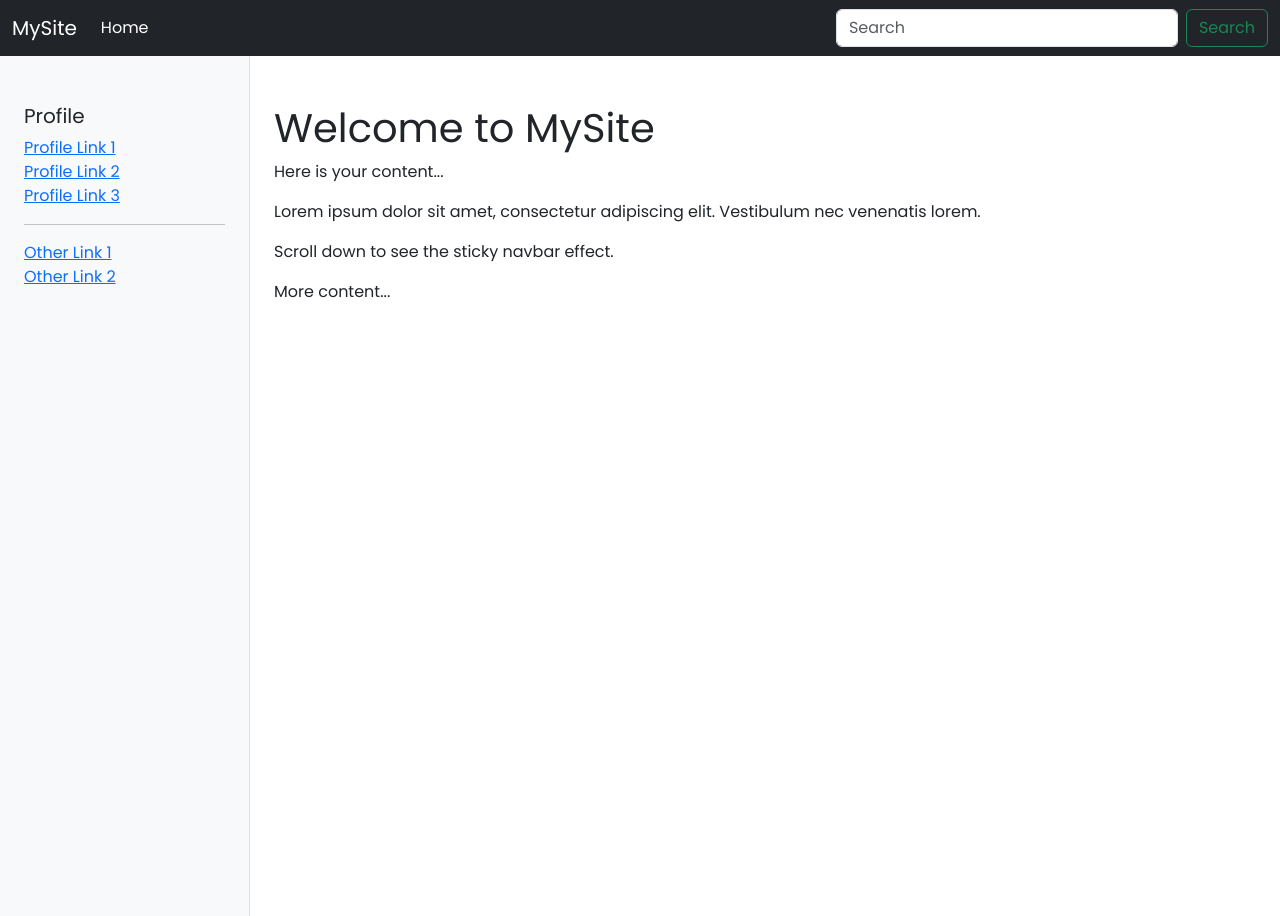
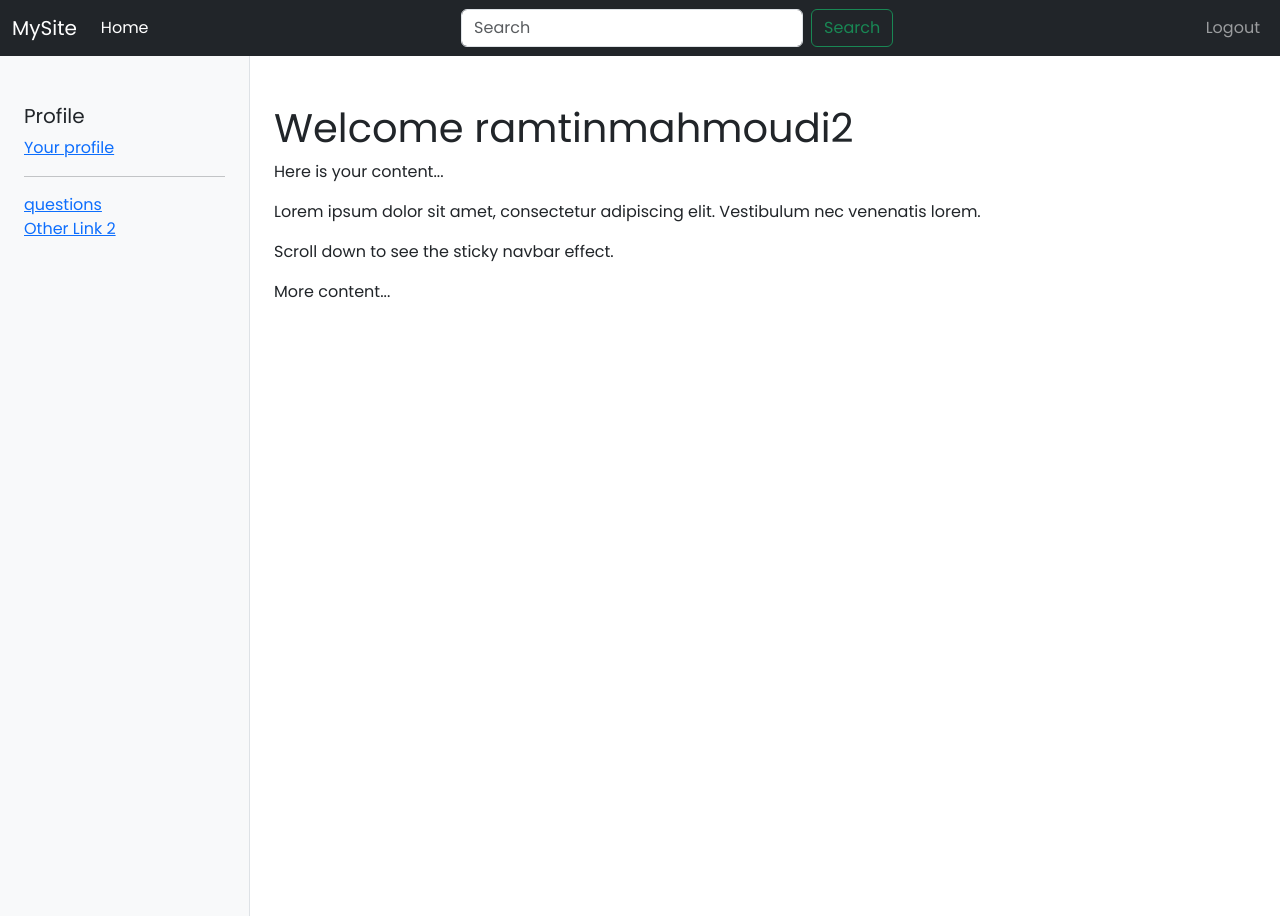
Before and after one commit to ramtinmk/rahnama, a Flask app: page /home in a window 1280 px wide. Run offline with Flask 3, Linux system fonts and the light colour scheme; a user stored in the database is signed in.

Commit message:
adding questions

```diff
--- a/main.py
+++ b/main.py
@@ -200,14 +200,17 @@ def questions():
     posts = cursor.fetchall()
 
     # Get the total number of posts to calculate total pages
-    total_posts = db.execute('SELECT COUNT(*) FROM posts').fetchone()[0]
-
+    total_posts = db.execute('SELECT COUNT(*) as count FROM Posts').fetchone()['count']
     total_pages = (total_posts + per_page - 1) // per_page  # Total pages
 
     # Render the template and pass the posts, current page, and total pages
     return render_template("questions.html", posts=posts, page=page, total_pages=total_pages)
 
 
+@app.route("/logout")
+def logout():
+    session.pop("username","")
+    return redirect("/home")
 
 
 if __name__ == '__main__':
--- a/templates/home.html
+++ b/templates/home.html
@@ -39,7 +39,11 @@
                     </li>
                 </ul>
                 {% else %}
-
+                <ul class="navbar-nav ms-auto">
+                    <li class="nav-item">
+                        <a class="nav-link" href="/logout">Logout</a>
+                    </li>
+                </ul>
 
                 {% endif %}
             </div>
@@ -50,22 +54,18 @@
     <div class="d-flex">
         <nav id="sidebar" class="bg-light border-end">
             <div class="p-4 pt-5">
+                {% if is_logged %}
                 <h5>Profile</h5>
                 <ul class="list-unstyled components">
                     <li>
-                        <a href="#">Profile Link 1</a>
-                    </li>
-                    <li>
-                        <a href="#">Profile Link 2</a>
-                    </li>
-                    <li>
-                        <a href="#">Profile Link 3</a>
-                    </li>
+                        <a href="/yourprofile">Your profile</a>
                 </ul>
+                {% else %}
+                {% endif %}
                 <hr>
                 <ul class="list-unstyled components">
                     <li>
-                        <a href="#">Other Link 1</a>
+                        <a href="/questions">questions</a>
                     </li>
                     <li>
                         <a href="#">Other Link 2</a>
@@ -76,11 +76,15 @@
 
         <!-- Main Content -->
         <div class="container-fluid p-4" id="main-content">
-            <h1>Welcome to MySite</h1>
+            {% if is_logged %}
+            <h1>Welcome {{username}}</h1>
             <p>Here is your content...</p>
             <p>Lorem ipsum dolor sit amet, consectetur adipiscing elit. Vestibulum nec venenatis lorem.</p>
             <p>Scroll down to see the sticky navbar effect.</p>
             <p>More content...</p>
+            {% else %}
+
+            {% endif %}
             <!-- Add more content here to enable scrolling -->
         </div>
     </div>
```
Also changed, not shown: templates/questions.html (added, +11 -0 lines).
